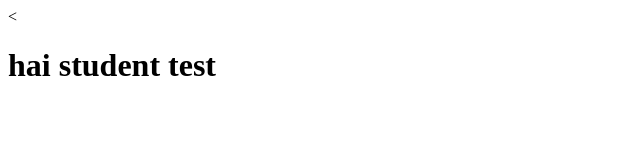
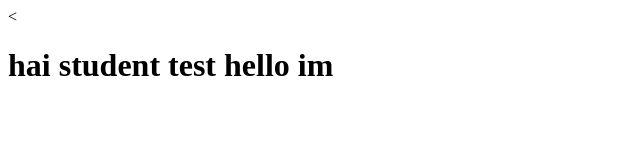
Before and after one commit to indirakanniappan/indra_angular, a plain HTML site: page index.html in a window 1280 px wide. Shown: the whole page, without its empty margins (0-640 px from the left). Drawn offline with Linux system fonts and the light colour scheme.

Commit message:
first msg

```diff
--- a/index.html
+++ b/index.html
@@ -6,6 +6,6 @@
     <title>hai</title>
   </head>
   <body>
-<h1>  hai student test</h1>
+<h1>  hai student test hello im</h1>
   </body>
 </html>
```
